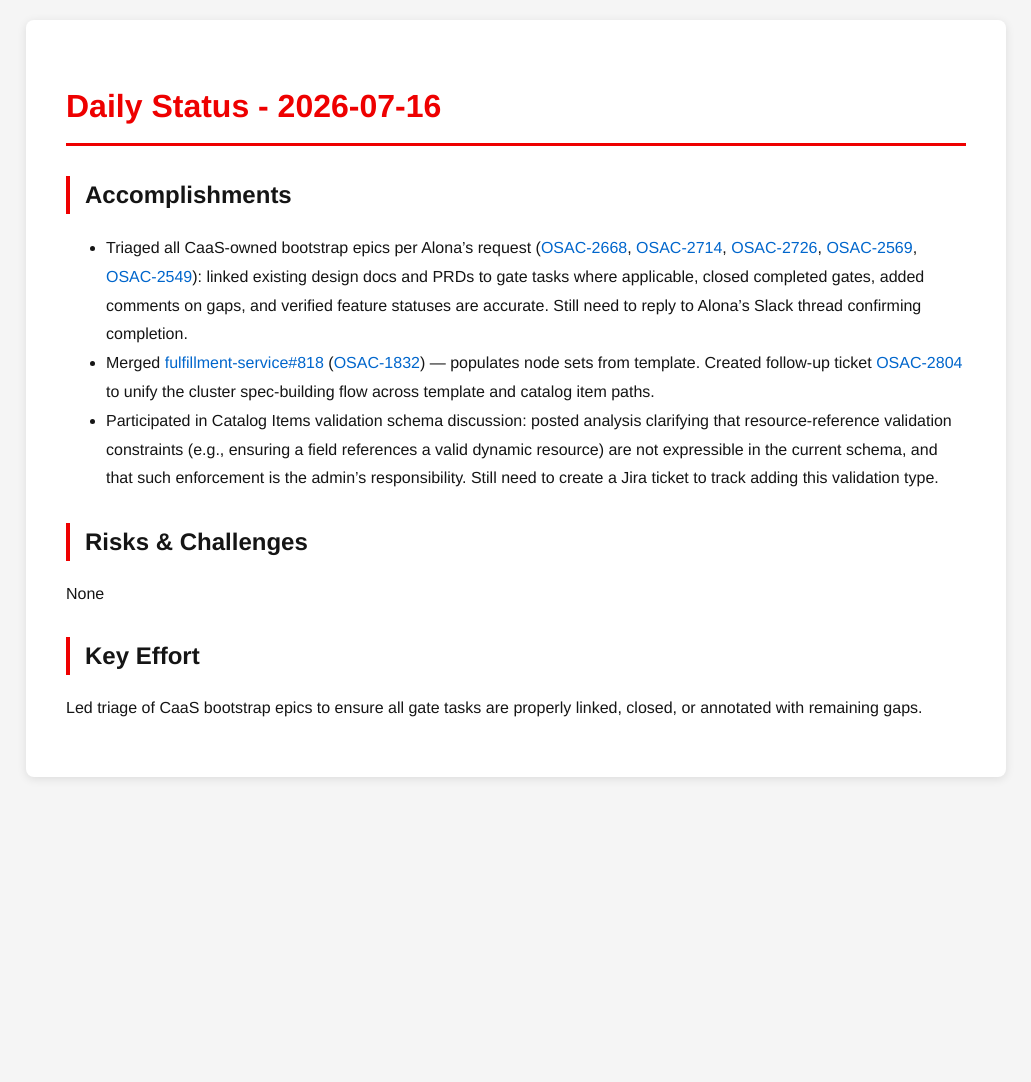
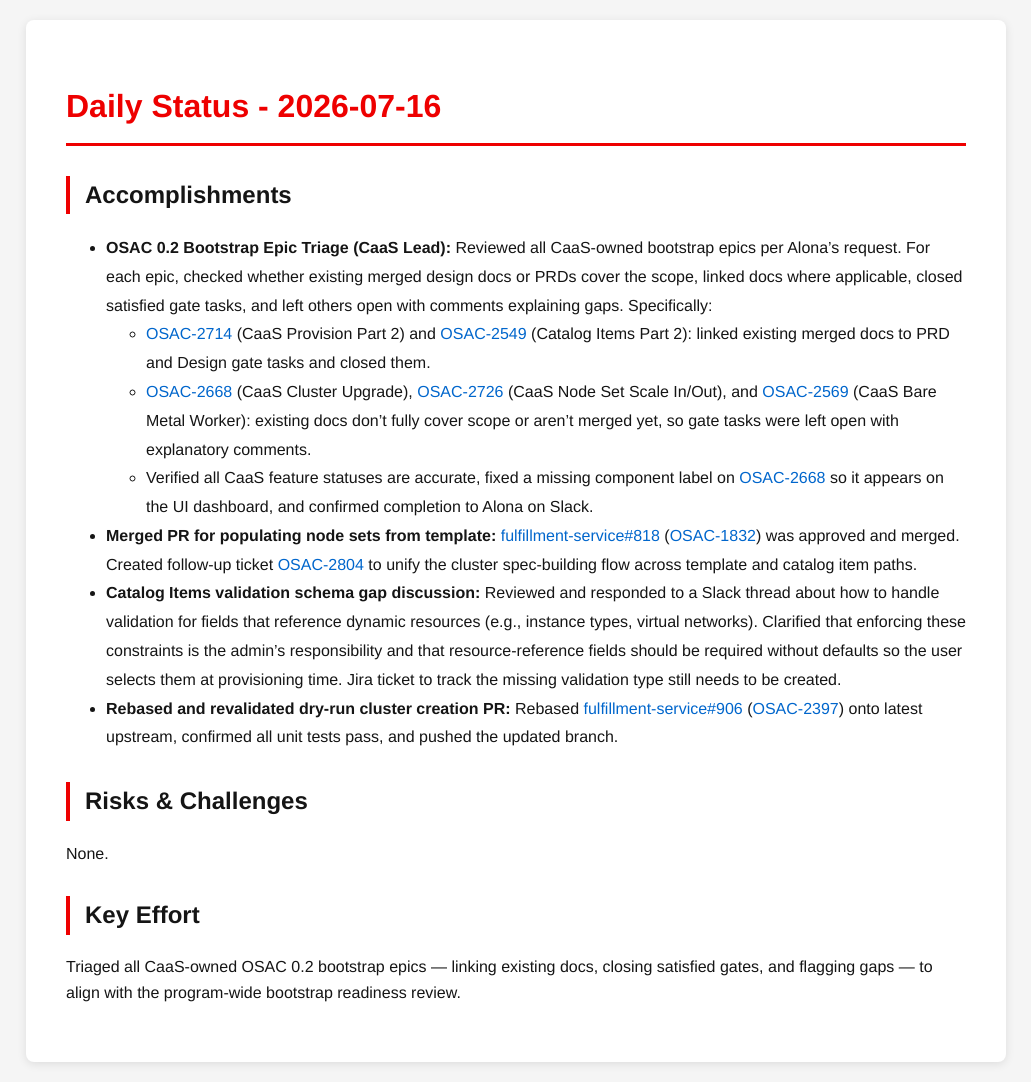
Before and after one commit to tzvatot/daily-status, a Jekyll site: the page built from 2026-07-16.md, in a window 1280 px wide. Shown: the whole page, without its empty margins (124-1155 px from the left). Built offline with Jekyll 4.4.1, drawn with Linux system fonts in a browser that asks for light colours; before the commit the page ends 900 px from its top, so only the background shows below that.

Commit message:
Daily status update - 2026-07-16

```diff
--- a/2026-07-16.md
+++ b/2026-07-16.md
@@ -7,12 +7,16 @@ date: 2026-07-16
 # Daily Status - 2026-07-16
 
 ## Accomplishments
-- Triaged all CaaS-owned bootstrap epics per Alona's request ([OSAC-2668](https://redhat.atlassian.net/browse/OSAC-2668), [OSAC-2714](https://redhat.atlassian.net/browse/OSAC-2714), [OSAC-2726](https://redhat.atlassian.net/browse/OSAC-2726), [OSAC-2569](https://redhat.atlassian.net/browse/OSAC-2569), [OSAC-2549](https://redhat.atlassian.net/browse/OSAC-2549)): linked existing design docs and PRDs to gate tasks where applicable, closed completed gates, added comments on gaps, and verified feature statuses are accurate. Still need to reply to Alona's Slack thread confirming completion.
-- Merged [fulfillment-service#818](https://github.com/osac-project/fulfillment-service/pull/818) ([OSAC-1832](https://redhat.atlassian.net/browse/OSAC-1832)) — populates node sets from template. Created follow-up ticket [OSAC-2804](https://redhat.atlassian.net/browse/OSAC-2804) to unify the cluster spec-building flow across template and catalog item paths.
-- Participated in Catalog Items validation schema discussion: posted analysis clarifying that resource-reference validation constraints (e.g., ensuring a field references a valid dynamic resource) are not expressible in the current schema, and that such enforcement is the admin's responsibility. Still need to create a Jira ticket to track adding this validation type.
+- **OSAC 0.2 Bootstrap Epic Triage (CaaS Lead):** Reviewed all CaaS-owned bootstrap epics per Alona's request. For each epic, checked whether existing merged design docs or PRDs cover the scope, linked docs where applicable, closed satisfied gate tasks, and left others open with comments explaining gaps. Specifically:
+  - [OSAC-2714](https://redhat.atlassian.net/browse/OSAC-2714) (CaaS Provision Part 2) and [OSAC-2549](https://redhat.atlassian.net/browse/OSAC-2549) (Catalog Items Part 2): linked existing merged docs to PRD and Design gate tasks and closed them.
+  - [OSAC-2668](https://redhat.atlassian.net/browse/OSAC-2668) (CaaS Cluster Upgrade), [OSAC-2726](https://redhat.atlassian.net/browse/OSAC-2726) (CaaS Node Set Scale In/Out), and [OSAC-2569](https://redhat.atlassian.net/browse/OSAC-2569) (CaaS Bare Metal Worker): existing docs don't fully cover scope or aren't merged yet, so gate tasks were left open with explanatory comments.
+  - Verified all CaaS feature statuses are accurate, fixed a missing component label on [OSAC-2668](https://redhat.atlassian.net/browse/OSAC-2668) so it appears on the UI dashboard, and confirmed completion to Alona on Slack.
+- **Merged PR for populating node sets from template:** [fulfillment-service#818](https://github.com/osac-project/fulfillment-service/pull/818) ([OSAC-1832](https://redhat.atlassian.net/browse/OSAC-1832)) was approved and merged. Created follow-up ticket [OSAC-2804](https://redhat.atlassian.net/browse/OSAC-2804) to unify the cluster spec-building flow across template and catalog item paths.
+- **Catalog Items validation schema gap discussion:** Reviewed and responded to a Slack thread about how to handle validation for fields that reference dynamic resources (e.g., instance types, virtual networks). Clarified that enforcing these constraints is the admin's responsibility and that resource-reference fields should be required without defaults so the user selects them at provisioning time. Jira ticket to track the missing validation type still needs to be created.
+- **Rebased and revalidated dry-run cluster creation PR:** Rebased [fulfillment-service#906](https://github.com/osac-project/fulfillment-service/pull/906) ([OSAC-2397](https://redhat.atlassian.net/browse/OSAC-2397)) onto latest upstream, confirmed all unit tests pass, and pushed the updated branch.
 
 ## Risks & Challenges
-None
+None.
 
 ## Key Effort
-Led triage of CaaS bootstrap epics to ensure all gate tasks are properly linked, closed, or annotated with remaining gaps.
+Triaged all CaaS-owned OSAC 0.2 bootstrap epics — linking existing docs, closing satisfied gates, and flagging gaps — to align with the program-wide bootstrap readiness review.
```
